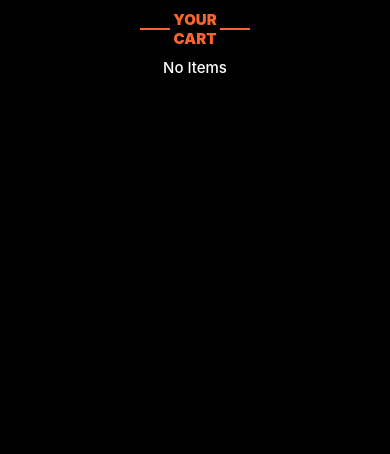
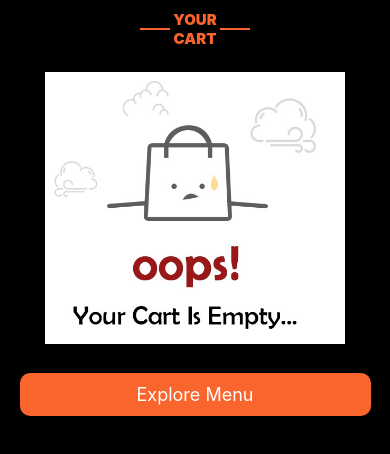
Before and after one commit to dSukanta/Tenida-s-Kitchen, a React Native app: screen /Cart in a window 390 px wide. Shown: the top 454 px of the page. Built offline with nearby package versions, Linux system fonts and the light colour scheme.

Commit message:
cart design updated

```diff
--- a/src/screens/Cart.js
+++ b/src/screens/Cart.js
@@ -1,4 +1,11 @@
-import {ScrollView, StyleSheet, Text, View, Dimensions} from 'react-native';
+import {
+  ScrollView,
+  StyleSheet,
+  Text,
+  View,
+  Dimensions,
+  Image,
+} from 'react-native';
 import React, {useContext} from 'react';
 import RedLine from '../components/RedLine';
 import {globalStyles} from '../constants/globalStyles';
@@ -9,8 +16,8 @@ import colors from '../constants/colors';
 
 const {height, width} = Dimensions.get('window');
 
-const Cart = ({navigation,route}) => {
-  const {userCart,cartTotal} = useContext(Appcontext);
+const Cart = ({navigation, route}) => {
+  const {userCart, cartTotal} = useContext(Appcontext);
 
   // const getCartTotal = () => {
   //   const total = userCart.reduce(
@@ -21,15 +28,15 @@ const Cart = ({navigation,route}) => {
   // };
 
   return (
-      <ScrollView
-        style={styles.container}
-        showsVerticalScrollIndicator={false}>
+    <ScrollView style={styles.container} showsVerticalScrollIndicator={false}>
       <View>
         <RedLine text={'your cart'} />
       </View>
       {userCart.length ? (
         <View>
-            <Text style={[globalStyles.text,{alignSelf:'center',margin:10}]}>Ites(s) Added</Text>
+          <Text style={[globalStyles.text, {alignSelf: 'center', margin: 10}]}>
+            Ites(s) Added
+          </Text>
           {userCart.map((cart, i) => (
             <CartCard data={cart} key={i} />
           ))}
@@ -42,9 +49,9 @@ const Cart = ({navigation,route}) => {
               borderRadius: 10,
               marginVertical: 5,
             }}
-              containerStyle={{width:'90%',alignSelf: 'center'}}
+            containerStyle={{width: '90%', alignSelf: 'center'}}
             titleStyle={globalStyles.text}
-              onPress={()=>navigation.navigate('Menu')}
+            onPress={() => navigation.navigate('Menu')}
           />
           <View style={styles.rowContainer}>
             <View style={styles.row}>
@@ -53,9 +60,7 @@ const Cart = ({navigation,route}) => {
             </View>
             <View style={styles.row}>
               <Text style={[globalStyles.text]}>GST :</Text>
-              <Text style={[globalStyles.text]}>
-                {(cartTotal * 18) / 100}
-              </Text>
+              <Text style={[globalStyles.text]}>{(cartTotal * 18) / 100}</Text>
             </View>
             <View style={styles.row}>
               <Text style={[globalStyles.text]}>Grand Total :</Text>
@@ -72,13 +77,31 @@ const Cart = ({navigation,route}) => {
               borderWidth: 1,
               borderColor: colors.red,
             }}
-              containerStyle={{width:'90%',borderRadius:10,marginBottom:'18%',alignSelf: 'center'}}
+            containerStyle={{
+              width: '90%',
+              borderRadius: 10,
+              marginBottom: '18%',
+              alignSelf: 'center',
+            }}
           />
         </View>
       ) : (
-          <View
-            style={{flex: 1, justifyContent: 'center', alignItems: 'center'}}>
-            <Text style={globalStyles.text}>No Items</Text>
+        <View style={{justifyContent: 'center', alignItems: 'center'}}>
+          <Image
+            source={require('../images/empty-cart.jpg')}
+            style={{
+              width: 300,
+              height: 300,
+              resizeMode: 'contain',
+              borderRadius: 10,
+            }}
+          />
+          <Button
+            title={'Explore Menu'}
+            onPress={() => navigation.navigate('Menu')}
+            buttonStyle={{paddingVertical:10,borderRadius:10,backgroundColor:colors.red}}
+            containerStyle={{width: '90%', alignSelf: 'center',marginVertical:15}}
+          />
         </View>
       )}
     </ScrollView>
@@ -101,8 +124,8 @@ const styles = StyleSheet.create({
     flexDirection: 'row',
     justifyContent: 'space-between',
   },
-  rowContainer:{
+  rowContainer: {
     margin: 10,
     padding: 10,
-  }
+  },
 });
```
Also changed, not shown: src/images/empty-cart.jpg (added), src/images/empty-cart.webp (added). Lines whose indentation alone changed are shown as unchanged.
